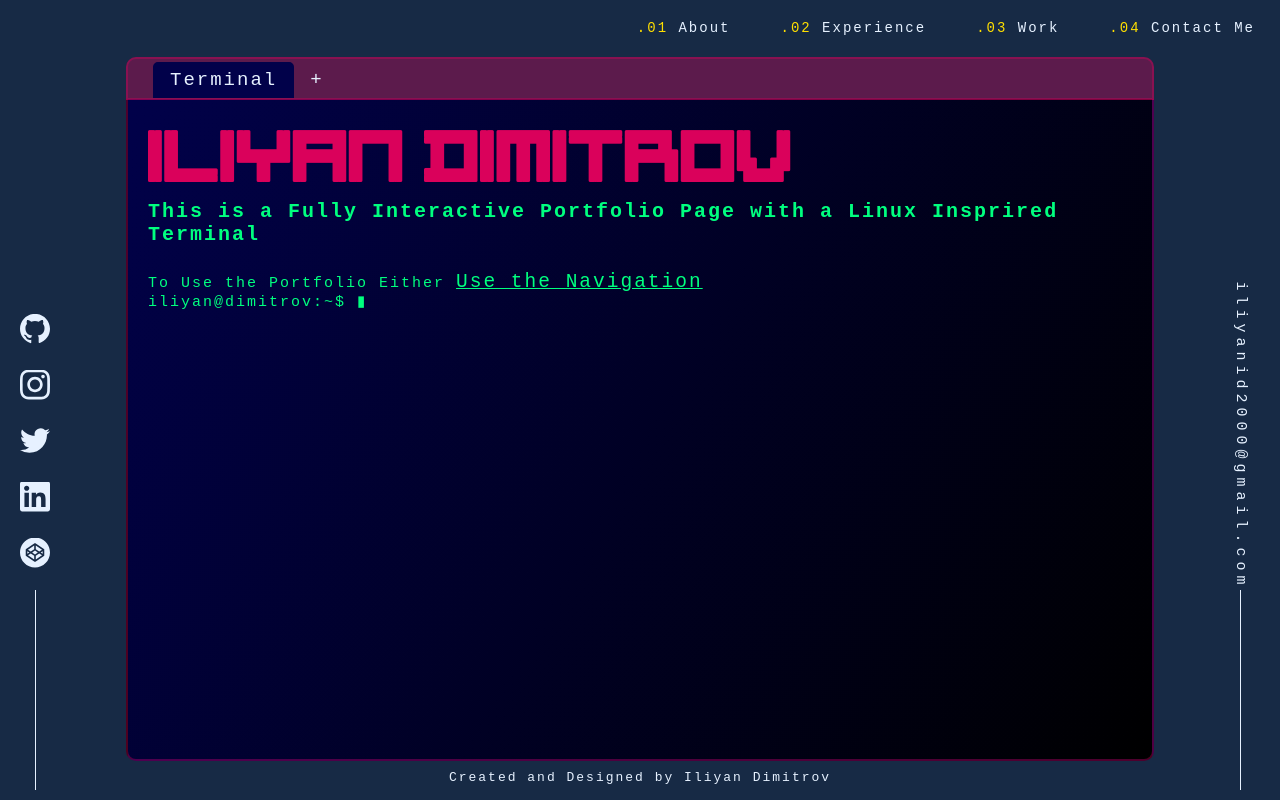
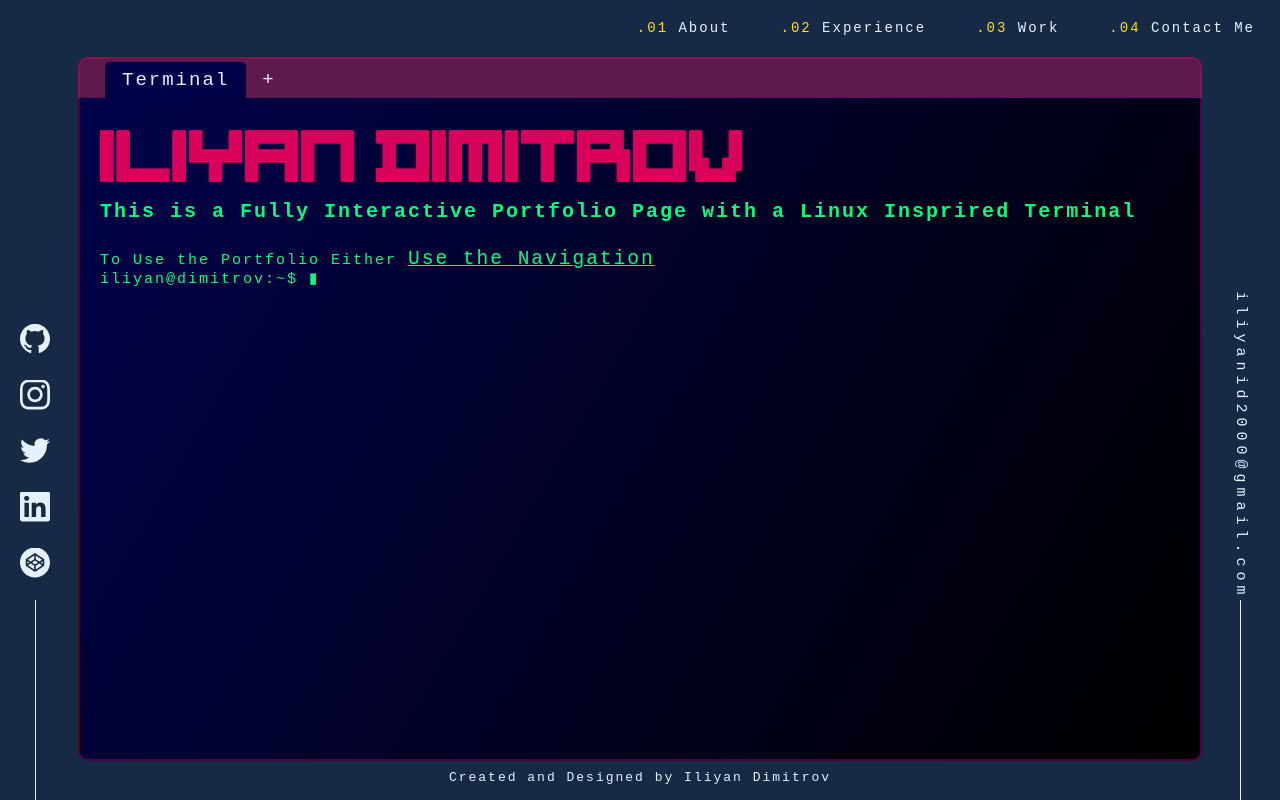
Before and after one commit to IliyanID/Portfolio-Website, a React (Create React App) app in the folder Front-End/: page / in a window 1280 px wide. Built offline with nearby package versions, Linux system fonts and the light colour scheme.

Commit message:
Basic Tabs

```diff
--- a/Front-End/package.json
+++ b/Front-End/package.json
@@ -6,6 +6,7 @@
     "@testing-library/jest-dom": "^5.11.5",
     "@testing-library/react": "^11.1.2",
     "@testing-library/user-event": "^12.2.2",
+    "classnames": "^2.2.6",
     "react": "^17.0.1",
     "react-dom": "^17.0.1",
     "react-scripts": "4.0.0",
--- a/Front-End/src/Containers/App.css
+++ b/Front-End/src/Containers/App.css
@@ -1,5 +1,5 @@
 
-@media only screen and (max-width: 650px) {/*Smaller than 750px*/
+@media only screen and (max-width: 650px){/*Smaller than 750px*/
     .links{
         display:none;
     }
@@ -7,7 +7,7 @@
         display:none;
     }
     #tabs{
-        width:93%;
+        width:93vw;
         position:fixed;
         margin-top:0px;
     }
@@ -20,17 +20,18 @@
 }
 @media only screen and (min-width: 651px) {/*Larger than 751px*/
     #tabs{
-        width:calc(80vw - 40px);
+        width:calc(100vw - 200px);
         margin-top:57px;
     }
 
 }
-@media only screen and (max-height: 651px) {/*Larger than 751px*/
+@media only screen and (max-height: 170px) {/*Larger than 751px*/
     #footer{
         display:none;
     }
 
 }
+
 
 
 :root{
@@ -46,7 +47,7 @@
 #app{
     height:100vh;
     color:var(--fontColor);
-
+    width:100vw;
 
     background-color:var(--backgroundColor);
     margin:0px;
@@ -56,18 +57,24 @@
 }
 
 
+a{
+    text-decoration: none;
+    cursor:pointer;
+}
+
 
 #navBar{
    list-style:none;
+    counter-reset:header;
     float:right;
-    counter-reset:header;
+    z-index:200;
 }
     #navBar li{
+        z-index:100;
         cursor:pointer;
-
+        display:inline-block;
         color:#e6f1ff;
         counter-increment: item 1;
-        display:inline-block;
         margin: 10px 15px 10px 15px;
         padding: 10px;
         border-bottom:2px solid transparent;
@@ -84,16 +91,31 @@
             color:#ffdf00;;
         }
 
+
 .links{
-    position:fixed;
+    position:absolute;
     float:left;
-    bottom:10px;
+    bottom:0px;
+    z-index:0
 
 }
-a{
-    text-decoration: none;
-    cursor:pointer;
-
+    /*.links::before{
+        content: "";
+        display: block;
+        width: 1px;
+        height: 20vh;
+        margin: 0px auto;
+        background-color: var(--fontColor);
+        padding-bottom:600px;
+    }*/
+    .links::after{
+        content: "";
+        display: block;
+        width: 1px;
+        height: 200px;
+        margin: 0px auto;
+        background-color: var(--fontColor);
+        margin-top:7px;
     }
     .svg{
         cursor:pointer;
@@ -106,8 +128,6 @@ a{
         text-overflow: none;
 
         transition:padding .3s, fill .3s;
-
-
     }
         .svg:hover{
             cursor:pointer;
@@ -116,24 +136,24 @@ a{
             fill:var(--yellow) !important;
         }
 
-.links::after{
-    content: "";
-    display: block;
-    width: 1px;
-    height: 200px;
-    margin: 0px auto;
-    background-color: var(--fontColor);
-    margin-top:7px;
-}
 
 .emailLine{
     position: fixed;
 
     left: auto;
     right: 20px;
-    bottom:10px;
+    bottom:0px;
 
 }
+   /* .emailLine::before{
+        content: "";
+        display: block;
+        width: 1px;
+        height: 60vh;
+        margin: 0px auto;
+        background-color: var(--fontColor);
+        margin-bottom:30px;
+    }*/
     .emailLine::after{
 
         content: "";
@@ -143,9 +163,6 @@ a{
         height: 200px;
         margin: 0px auto;
         background-color: var(--fontColor);
-
-
-
     }
     .email{
         cursor:pointer;
@@ -159,12 +176,13 @@ a{
 
         transition:margin .3s, color .3s;
     }
+    .email a{
+        letter-spacing: 5px;
+    }
         .email:hover{
+            margin-top:-7px;
             margin-bottom:287px;
             color:var(--yellow);
-    }
-.email a{
-    letter-spacing: 5px;
         }
 
 
@@ -174,6 +192,7 @@ a{
     background-color:var(--borderColor);
 
     border:2px solid var(--borderColor);
+    border-bottom:.00000001px solid var(--darkBlue);
     padding:3px 20px 0px 20px;
 
     left:50%;
@@ -188,27 +207,6 @@ a{
         margin:0px 5px;
         font-size:19px;
     }
-
-
-
-.closeX{
-    cursor:pointer;
-    border:1px solid transparent;
-    margin-left:10px;
-    margin-right:-10px;
-    padding:2px 5px 2px 6px;
-    border-radius:50%;
-    font-weight: lighter;
-
-    transition: border-color .2s, background-color .2s;
-}
-    .closeX:hover{
-        border-color:var(--fontColor);
-        background-color:trasnparent;
-    }
-
-
-
     .indTab{
         cursor:pointer;
 
@@ -236,9 +234,21 @@ a{
 
             border-radius:5px 5px 0px 0px;
         }
+    .closeX{
+        cursor:pointer;
+        border:1px solid transparent;
+        margin-left:10px;
+        margin-right:-10px;
+        padding:2px 5px 2px 6px;
+        border-radius:50%;
+        font-weight: lighter;
 
-
-
+        transition: border-color .2s, background-color .2s;
+    }
+        .closeX:hover{
+            border-color:var(--fontColor);
+            background-color:trasnparent;
+        }
     #addTab{
         cursor:pointer;
 
@@ -258,9 +268,9 @@ a{
         }
 
 
-
 #footer{
     font-size:13px;
+    color:var(--fontColor);
     text-align: center;
     position:absolute;
     bottom:15px;
--- a/Front-End/src/Containers/App.js
+++ b/Front-End/src/Containers/App.js
@@ -1,6 +1,7 @@
 import React, { PureComponent , useRef} from 'react';
 import ReactTooltip from 'react-tooltip'
-import './App.css';
+import classNames from 'classnames/bind';
+import styles from './App.css';
 
 import {ReactComponent as Github} from "../Resources/github.svg";
 import {ReactComponent as Linkedin} from "../Resources/linkedin.svg";
@@ -21,7 +22,7 @@ class App extends PureComponent {
 
   state = {
     tabs:[],
-    buttons:null
+    id:0
   };
 
 
@@ -84,7 +85,15 @@ class App extends PureComponent {
     }
 
     this.setState({tabs:tempTabs})
+    console.log("id " +this.state.id);
     return true;
+  }
+
+  selectTab = (id) =>{
+    if(timeoutID !== null)
+      clearTimeout(timeoutID);
+    console.log("id: " + id +"\nselectedTab: " + this.state.id)
+    this.setState({id:id});
   }
 
   render () {
@@ -92,11 +101,15 @@ class App extends PureComponent {
 
 
     let id = 0;
+    let cx = classNames.bind(styles);
+    let classes = cx('indTab',{selectedTab:id===this.state.id});
     const allTabs = (
       <li id="tabs">
-        <li className="indTab selectedTab">Terminal</li>
+        <li id={id} onClick={()=>this.selectTab(0)} className={classes}>Terminal</li>
         {this.state.tabs.map((tab) =>{
-          return (<li className="indTab" key={id++}>{tab}<b onClick={()=> {
+          id++;
+          classes = cx('indTab',{selectedTab:id===this.state.id});
+          return (<li onClick={()=>this.selectTab(id)} className={classes} key={id}>{tab}<b onClick={()=> {
             if(tab === "About")
               this.terminal.current.sendCommand("close aboutMe");
             else
@@ -106,7 +119,6 @@ class App extends PureComponent {
         <li id="addTab"onClick={()=>{this.terminal.current.sendCommand("open terminal" )}}>+</li>
       </li>
     );
-
 
 
     return (
@@ -119,11 +131,11 @@ class App extends PureComponent {
       </ol>
 
       <ul className="links">
-        <li><a href="https://github.com/IliyanID" target="_blank"><Github className="svg"></Github></a></li>
-        <li><a><Instagram className="svg"></Instagram></a></li>
-        <li><a><Twitter className="svg"></Twitter></a></li>
-        <li><a><Linkedin className="svg"></Linkedin></a></li>
-        <li><a><Codepen className="svg"></Codepen></a></li>
+        <li><a href="https://github.com/IliyanID" target="_blank"><Github className="svg" title=""></Github></a></li>
+        <li><a href="https://www.instagram.com/iliyanid2000/" target="_blank"><Instagram className="svg" title=""></Instagram></a></li>
+        <li><a href="https://twitter.com/UnknownUnoticed" target="_blank"><Twitter className="svg" title=""></Twitter></a></li>
+        <li><a href="https://www.linkedin.com/in/iliyan-dimitrov-43b520202/" target="_blank"><Linkedin className="svg" title=""></Linkedin></a></li>
+        <li><a href="https://codepen.io/iliyanid" target="_blank"><Codepen className="svg" title=""></Codepen></a></li>
       </ul>
 
       <div className="emailLine">
@@ -138,7 +150,7 @@ class App extends PureComponent {
         setTimeoutId = {this.setTimeoutId}>
       </Terminal>
 
-      <div id="footer">Created and Designed by Iliyan Dimitrov</div>
+      <a href="https://github.com/IliyanID/PortfolioWebsite" target="_blank" id="footer">Created and Designed by Iliyan Dimitrov</a>
     </div>
     );
   }
--- a/Front-End/src/Containers/Terminal/Terminal.css
+++ b/Front-End/src/Containers/Terminal/Terminal.css
@@ -1,18 +1,25 @@
 @media only screen and (max-width: 650px) {/*Smaller than 750px*/
     #main{
-        width:100vw;
-        height:94vh;
+        width:95vw;
+        height:100vh;
         margin-top:0px;
     }
     h2{
         margin-top:60px;
+        font-size:17vw;
+    }
+    #command-line{
+        margin-bottom:60px;
     }
 }
 @media only screen and (min-width: 651px) {/*Larger than 751px*/
     #main{
-        width:calc(80vw - 40px);
-        height:calc(80% - 20px);
+        width:calc(100vw - 200px);
+        height:calc(100vh - 180px);
         margin-top:99px;
+    }
+    h2{
+        font-size:70px;
     }
 }
 
@@ -67,12 +74,12 @@
     border:2px solid var(--darkColor);
     border-radius:0px 0px 10px 10px;;
 
-    border-top:0px solid transparent;
+    border-top: 0px solid transparent;
 
     padding:20px;
 
 
-   overflow: auto;
+   overflow: scroll;
 
    z-index:1;
 
@@ -88,7 +95,6 @@
 }
 
     h2{
-    font-size:70px;
         font-family:'2 Lines Regular',monospace;
         color:var(--crymson);
     }
@@ -98,11 +104,26 @@ h2{
     .I{
         color:var(--yellow);
     }
+    .indented{
+        overflow-wrap: break-word;
+
+        width:calc(100% - 80px);
+        padding-left:80px;
+    }
+
+
 
 @keyframes typewriter {
     from {width:0;height:0;}
     1%{opacity:1; height:auto;}
-    to{width:100%;opacity:1;height:auto;}
+    to{width:calc(100%);opacity:1;height:auto;}
+    99%{white-space: nowrap;}
+    100%{white-space: normal;}
+  }
+@keyframes typewriterIndented {
+from {width:0;height:0;}
+1%{opacity:1; height:auto;}
+to{width:calc(100% - 80px);opacity:1;height:auto;}
 99%{white-space: nowrap;}
 100%{white-space: normal;}
 }
@@ -164,7 +185,7 @@ h2{
     overflow: hidden;
     white-space: nowrap;
 
-    animation: typewriter var(--typingSpeed) steps(var(--steps), end);
+    animation: typewriterIndented var(--typingSpeed) steps(var(--steps), end);
 
     animation-delay:calc(var(--delay) * 5);;
     animation-fill-mode: forwards;
@@ -174,7 +195,7 @@ h2{
     overflow: hidden;
     white-space: nowrap;
 
-    animation: typewriter var(--typingSpeed) steps(var(--steps), end);
+    animation: typewriterIndented var(--typingSpeed) steps(var(--steps), end);
 
     animation-delay:calc(var(--delay) * 5);;
     animation-fill-mode: forwards;
@@ -184,7 +205,7 @@ h2{
     overflow: hidden;
     white-space: nowrap;
 
-    animation: typewriter var(--typingSpeed) steps(var(--steps), end);
+    animation: typewriterIndented var(--typingSpeed) steps(var(--steps), end);
 
     animation-delay:calc(var(--delay) * 5);;
     animation-fill-mode: forwards;
@@ -194,7 +215,7 @@ h2{
     overflow: hidden;
     white-space: nowrap;
 
-    animation: typewriter var(--typingSpeed) steps(var(--steps), end);
+    animation: typewriterIndented var(--typingSpeed) steps(var(--steps), end);
 
     animation-delay:calc(var(--delay) * 5);;
     animation-fill-mode: forwards;
@@ -204,7 +225,7 @@ h2{
     overflow: hidden;
     white-space: nowrap;
 
-    animation: typewriter var(--typingSpeed) steps(var(--steps), end);
+    animation: typewriterIndented var(--typingSpeed) steps(var(--steps), end);
 
     animation-delay:calc(var(--delay) * 5);;
     animation-fill-mode: forwards;
--- a/Front-End/src/index.css
+++ b/Front-End/src/index.css
@@ -0,0 +1,5 @@
+html,
+body {
+  position: fixed;
+  overflow: hidden;
+}
```
Also changed, not shown: Front-End/src/Containers/Terminal/Terminal.js (+14 -14 lines), 1 other file (tests, documents, lock files or other folders). Lines whose indentation alone changed are shown as unchanged.
